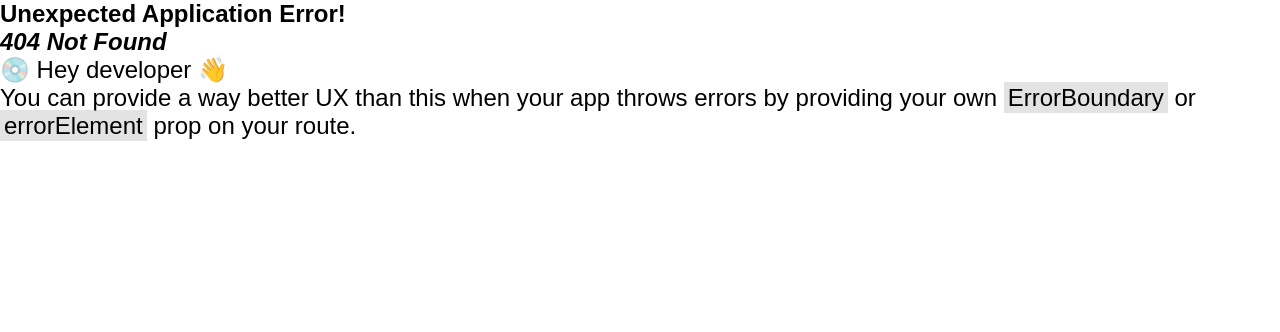
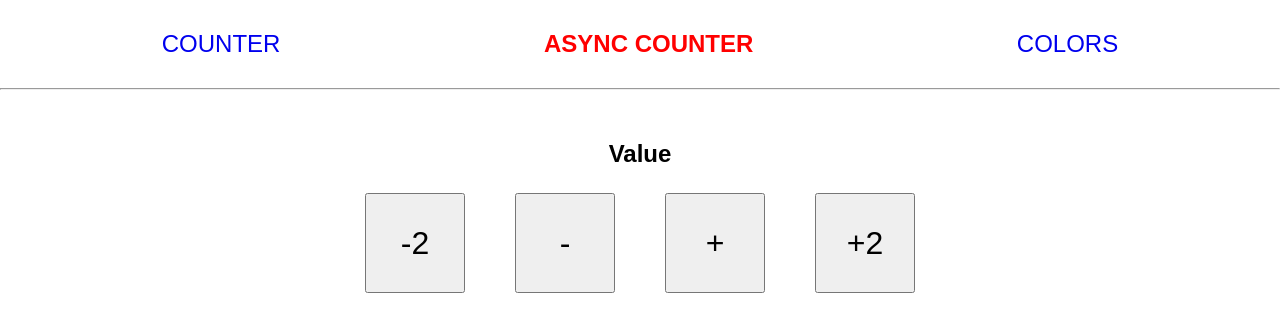
Before and after one commit to beginner1986/ReactReduxTraining, a React (Create React App) app: page /asyncCounter in a window 1280 px wide. Before the commit this address had no page. Shown: the top 332 px of the page. Built offline with nearby package versions, Linux system fonts and the light colour scheme.

Commit message:
AsyncCounter template added to menu

```diff
--- a/src/app/layout/Header.tsx
+++ b/src/app/layout/Header.tsx
@@ -4,6 +4,7 @@ export default function Header() {
     return (
         <header id='header'>
             <NavLink to={'/'}>Counter</NavLink>
+            <NavLink to={'/asyncCounter'}>Async Counter</NavLink>
             <NavLink to={'/colors'}>Colors</NavLink>
         </header>
     )
--- a/src/app/router/routes.tsx
+++ b/src/app/router/routes.tsx
@@ -2,6 +2,7 @@ import { createBrowserRouter } from "react-router-dom";
 import Counter from "../../features/counter/Counter";
 import App from "../layout/App";
 import Colors from "../../features/colors/Colors";
+import AsyncCounter from "../../features/AsyncCounter/AsyncCounter";
 
 export const router = createBrowserRouter([
     {
@@ -9,7 +10,8 @@ export const router = createBrowserRouter([
         element: <App />,
         children: [
             { path: '', element: <Counter /> },
-            { path: 'colors', element: <Colors /> }
+            { path: 'colors', element: <Colors /> },
+            { path: 'asyncCounter', element: <AsyncCounter /> }
         ]
     }
 ])
--- a/src/features/AsyncCounter/AsyncCounter.tsx
+++ b/src/features/AsyncCounter/AsyncCounter.tsx
@@ -1,7 +1,13 @@
 export default function AsyncCounter() {
     return (
-        <main>
-
+        <main id='counter'>
+            <h1>Value</h1>
+            <div>
+                <button className='btn'>-2</button>
+                <button className='btn'>-</button>
+                <button className='btn'>+</button>
+                <button className='btn'>+2</button>
+            </div>
         </main>
     )
 }
```
